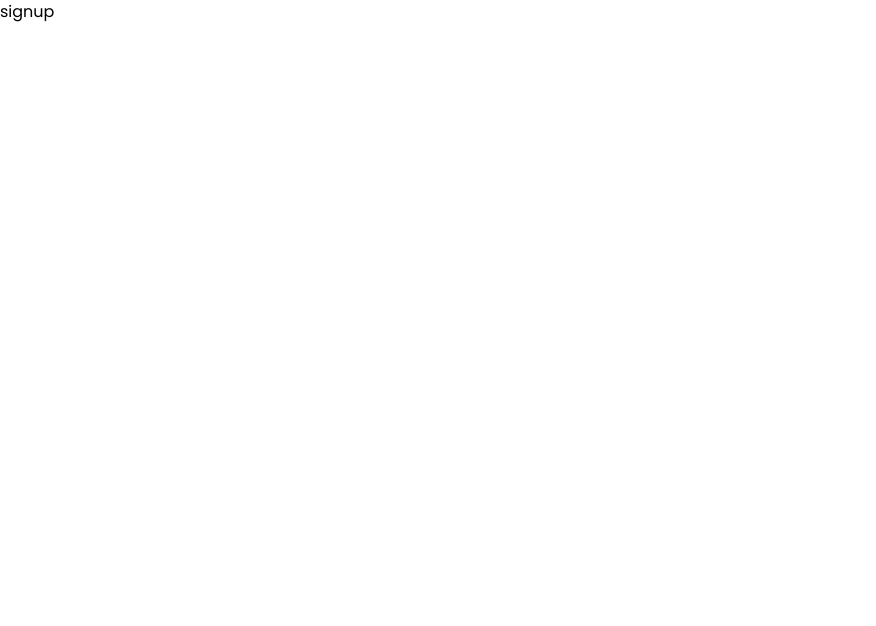
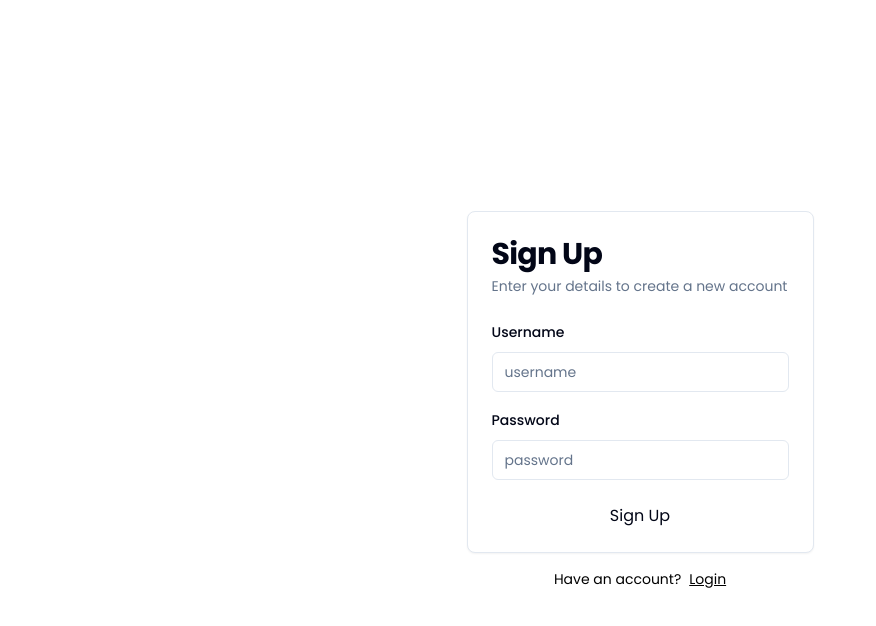
Before and after one commit to Rani-Codes/learningFastAPI, a Next.js app in the folder todo-frontend/: page /signup in a window 1280 px wide. Shown: the top 626 px of the page, without its empty margins (0-876 px from the left). Built offline with nearby package versions, Linux system fonts and the light colour scheme; no server answers.

Commit message:
Create signup page (fully working), moved auth functions inside seperate API folder

```diff
--- a/todo-frontend/app/(auth)/signup/page.tsx
+++ b/todo-frontend/app/(auth)/signup/page.tsx
@@ -1,7 +1,99 @@
-const page = () => {
+'use client'
+import { useState } from "react"
+import { signup } from "../utils/authAPI"
+import { useRouter } from 'next/navigation'
+
+
+import {
+  Card,
+  CardContent,
+  CardDescription,
+  CardFooter,
+  CardHeader,
+  CardTitle,
+} from "@/components/ui/card"
+import { Label } from "@/components/ui/label"
+import { Input } from "@/components/ui/input"
+import Link from "next/link";
+
+
+const Signup = () => {
+  const [username, setUsername] = useState('')
+  const [password, setPassword] = useState('')
+  const [error, setError] = useState<String | null>(null)
+  const [success, setSuccess] = useState<string | null>(null)
+  const router = useRouter()
+
+
+  const handleSubmit = async (e: React.FormEvent) => {
+      e.preventDefault()
+      setError(null)
+      try {
+        await signup(username, password)
+        setSuccess("User successfully created")
+        // setTimeout(() => router.push('/tasks'), 20000) // Redirect to tasks page after 20 seconds
+      }
+      catch (error) {
+          if (error instanceof Error) {
+              setError(error.message)
+          } else {
+              console.error("Caught an error that is not an instance of Error:", error)
+          }
+      }
+  }
+
+
+
+
   return (
-    <div>signup</div>
-  )
+    <div className="w-full h-screen flex flex-col justify-center items-center">
+      {success && !error && <p className='text-blue-600'>{success}</p>}
+      {error && !success && <p className='text-red-600'>{error}</p>}
+      <form onSubmit={handleSubmit}>
+        <Card>
+          <CardHeader className="space-y-1">
+            <CardTitle className="text-3xl font-bold">Sign Up</CardTitle>
+            <CardDescription>
+              Enter your details to create a new account
+            </CardDescription>
+          </CardHeader>
+          <CardContent className="space-y-4">
+            <div className="space-y-2">
+              <Label htmlFor="username">Username</Label>
+              <Input
+                id="username"
+                name="username"
+                type="text"
+                placeholder="username"
+                value={username}
+                onChange={(e) => setUsername(e.target.value)}
+              />
+            </div>
+            <div className="space-y-2">
+              <Label htmlFor="password">Password</Label>
+              <Input
+                id="password"
+                name="password"
+                type="password"
+                placeholder="password"
+                value={password}
+                onChange={(e) => setPassword(e.target.value)}
+              />
+            </div>
+          </CardContent>
+          <CardFooter className="flex flex-col">
+            <button className="w-full">Sign Up</button>
+          </CardFooter>
+        </Card>
+        <div className="mt-4 text-center text-sm">
+          Have an account?
+          <Link className="underline ml-2" href={"/login"}>
+            Login
+          </Link>
+        </div>
+      </form>
+    </div>
+  );
 }
 
-export default page
+export default Signup
--- /dev/null
+++ b/todo-frontend/app/(auth)/utils/authAPI.ts
@@ -0,0 +1,47 @@
+const API_URL = process.env.NEXT_PUBLIC_API_URL;
+import Cookies from 'js-cookie';
+
+
+export async function login(username: string, password: string) {
+    const response = await fetch(`${API_URL}/auth/token`, {
+      method: 'POST',
+      headers: {
+        'Content-Type': 'application/x-www-form-urlencoded',
+      },
+      body: new URLSearchParams({
+        username,
+        password,
+      }),
+    });
+
+      if (!response.ok) {
+        const error = await response.json();
+        throw new Error(error.detail || 'Something went wrong');
+      }
+
+      const data = await response.json();
+      Cookies.set('token', data.access_token, { path: '/' });
+      return data;
+    }
+
+export async function signup(username:string, password: string) {
+    const response = await fetch(`${API_URL}/users/`, {
+        method: 'POST',
+        headers: {
+            'Content-Type': 'application/json',
+        },
+        body: JSON.stringify({
+            username,
+            password,
+        }),
+    })
+
+    if (!response.ok) {
+        const error = await response.json();
+        throw new Error(error.detail || 'Something went wrong');
+      }
+
+      const data = await response.json();
+      Cookies.set('token', data.access_token, { path: '/' });
+      return data;
+}
--- a/todo-frontend/app/(auth)/utils/fetchAPI.ts
+++ b/todo-frontend/app/(auth)/utils/fetchAPI.ts
@@ -1,4 +1,5 @@
 // This is a utility file to help fetch API requests. This will help manage headers, tokens, and error handling
+// Purpose: Act as a generic fetch request which can be expanded upon.
 
 //Had to use cookies and localStorage because I want this to be a server and client component
 // to allow for me to have a dynamic navbar that is pre-rendered as well as to check tasks and
@@ -43,26 +44,3 @@ export async function fetchAPIServer(endpoint: string, token: string | undefined
 
   return response.json();
 }
-
-
-export async function login(username: string, password: string) {
-  const response = await fetch(`${API_URL}/auth/token`, {
-    method: 'POST',
-    headers: {
-      'Content-Type': 'application/x-www-form-urlencoded',
-    },
-    body: new URLSearchParams({
-      username,
-      password,
-    }),
-  });
-
-    if (!response.ok) {
-      const error = await response.json();
-      throw new Error(error.detail || 'Something went wrong');
-    }
-
-    const data = await response.json();
-    Cookies.set('token', data.access_token, { path: '/' });
-    return data;
-  }
--- a/todo-frontend/components/withAuth.tsx
+++ /dev/null
@@ -1,31 +0,0 @@
-"use client"
-import { useRouter } from 'next/navigation'
-import { useEffect, useState } from 'react'
-import { getCurrentUser } from '@/app/(auth)/utils/fetchAPI'
-
-const withAuth = (WrappedComponent: React.ComponentType) => {
-  return (props: any) => {
-    const router = useRouter()
-    const [loading, setLoading] = useState(true)
-
-    useEffect(() => {
-      const checkAuth = async () => {
-        try {
-          await getCurrentUser()
-          setLoading(false)
-        } catch (error) {
-          router.push('/login')
-        }
-      };
-      checkAuth()
-    }, [router])
-
-    if (loading) {
-      return <div>Loading...</div>
-    }
-
-    return <WrappedComponent {...props} />
-  }
-}
-
-export default withAuth
```
